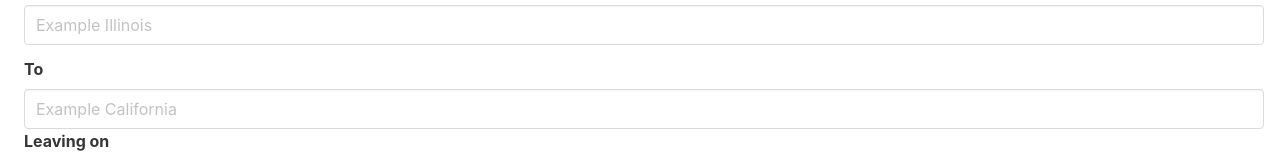
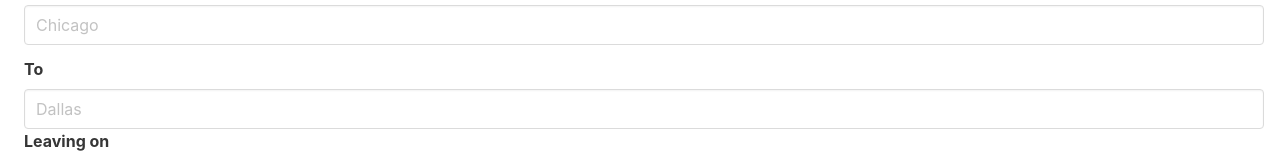
Before and after one commit to p1t4-R2H2/Project-1, a plain HTML site: page index.html in a window 1280 px wide. Shown: the part 233-393 px from the top of the page. Drawn offline with nearby package versions, Linux system fonts and the light colour scheme.

Commit message:
Changed placeholder text for text inputs

```diff
--- a/index.html
+++ b/index.html
@@ -37,14 +37,14 @@
       <div class="field">
         <label class="label">From</label>
         <div class="control">
-          <input class="input" type="text" id="originCity" placeholder="Example Illinois ">
+          <input class="input" type="text" id="originCity" placeholder="Chicago ">
         </div>
       </div>
 
       <div class="field">
         <label class="label">To</label>
         <div class="control">
-          <input class="input" type="text" id="destinationCity" placeholder="Example California">
+          <input class="input" type="text" id="destinationCity" placeholder="Dallas">
         </div>
         <label class="label" for="departInput">Leaving on</label>
         <div class="control">
```
